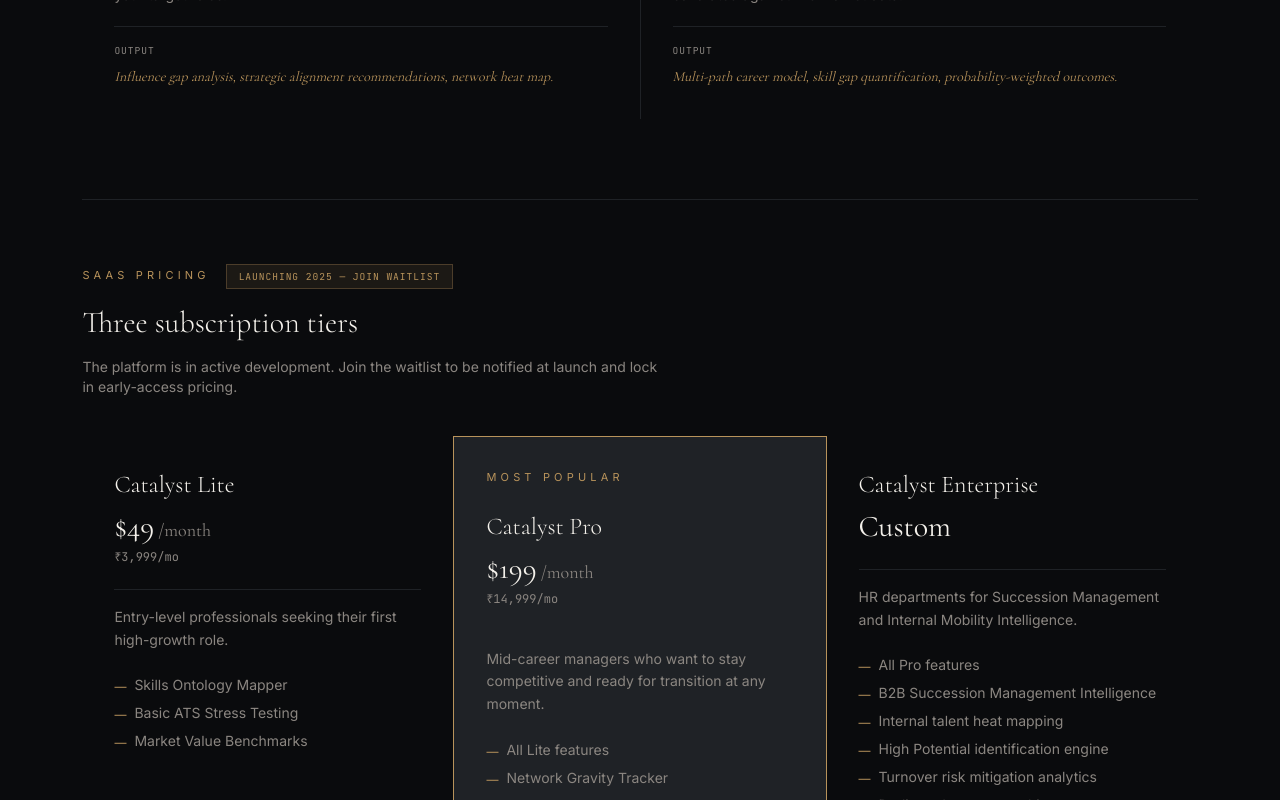
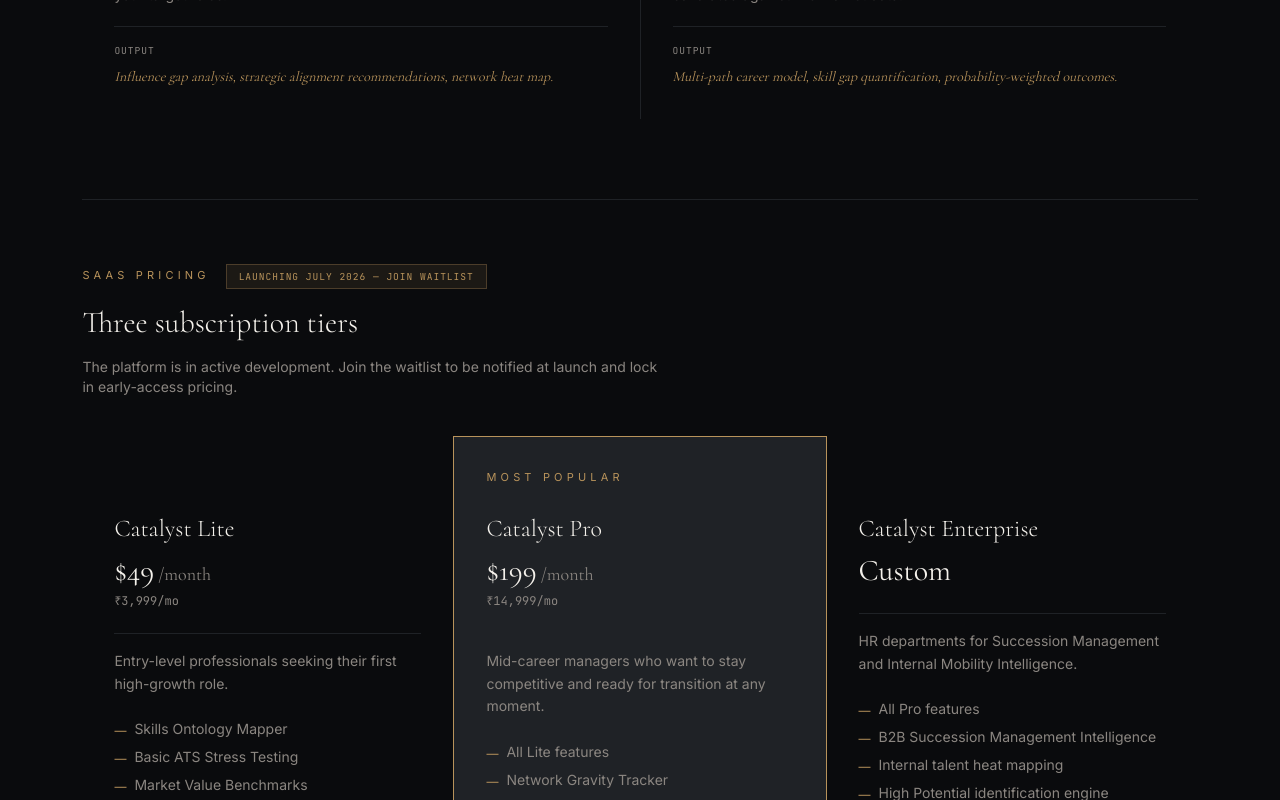
Before and after one commit to ashucfx/catalyst-ripplenexus, a Next.js app: page /platform in a window 1280 px wide. Shown: the part 2000-2800 px from the top of the page. Built offline with nearby package versions, Linux system fonts and the light colour scheme; no server answers.

Commit message:
fix(ui): correct pricing tier layout alignment and sync launch date text

```diff
--- a/src/app/platform/page.tsx
+++ b/src/app/platform/page.tsx
@@ -197,7 +197,7 @@ export default function PlatformPage() {
             <div className="flex items-center gap-4 mb-4">
               <p className="label-inst">SaaS Pricing</p>
               <span className="font-mono text-[0.6rem] tracking-widest bg-signal-gold/10 text-signal-gold border border-signal-gold/30 px-3 py-1">
-                LAUNCHING 2025 — JOIN WAITLIST
+                LAUNCHING JULY 2026 — JOIN WAITLIST
               </span>
             </div>
             <h2 className="font-serif text-bone text-3xl font-light mb-4">
@@ -214,7 +214,9 @@ export default function PlatformPage() {
                   id={plan.id}
                   className={`flex flex-col gap-6 p-8 ${plan.featured ? 'bg-graphite ring-1 ring-signal-gold' : 'bg-obsidian'}`}
                 >
-                  {plan.featured && <p className="label-inst">Most Popular</p>}
+                  <div className="h-5 flex items-start">
+                    {plan.featured && <p className="label-inst uppercase text-[0.6rem]">Most Popular</p>}
+                  </div>
                   <div>
                     <h3 className="font-serif text-bone text-2xl font-light mb-2">{plan.name}</h3>
                     <div className="flex items-baseline gap-1">
--- a/src/components/layout/Header.tsx
+++ b/src/components/layout/Header.tsx
@@ -15,7 +15,7 @@ export function Header() {
   const [open, setOpen] = useState(false)
 
   return (
-    <header className="fixed top-0 left-0 right-0 z-50 bg-obsidian/96 backdrop-blur-sm border-b border-graphite">
+    <header className="fixed top-0 left-0 right-0 z-50 bg-obsidian/95 backdrop-blur-sm border-b border-graphite">
       <div className="max-w-dossier mx-auto px-6 lg:px-12">
         <div className="flex items-center justify-between h-16">
 
```
